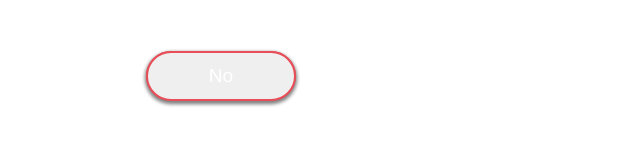
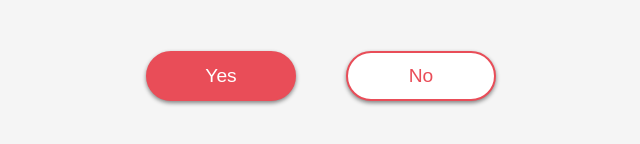
Before and after one commit to phoemous/phoemous.github.io, a plain HTML site: page index.html in a window 1280 px wide. Shown: the part 530-674 px from the top of the page, without its empty margins (319-959 px from the left). Drawn offline with Linux system fonts and the light colour scheme.

Commit message:
Update style.css

```diff
--- a/style.css
+++ b/style.css
@@ -1,17 +1,16 @@
 *
 {
     margin: 0;
-    padding:0;
+    padding: 0;
     box-sizing: border-box;
 }
 
 body {
-
     display: flex;
     justify-content: center;
-    align-Items: center;
+    align-items: center;
     min-height: 100vh;
-    background: whitesmoke:
+    background: whitesmoke;
     font-family: Verdana, Geneva, Tahoma, sans-serif;
 }
 
@@ -21,13 +20,11 @@ body {
 }
 
 h2 {
-
     text-align: center;
     font-size: 1.5em;
     color: #e94d58;
     margin: 15px 0;
 }
-
 .btn-group {
     width: 100%;
     height: 50px;
@@ -53,7 +50,7 @@ button:nth-child(1) {
     background: #e94d58;
 }
 button:nth-child(2) {
-    margin-right: 200px;
-    background white
-    color: #e94d58
+    margin-right: -200px;
+    background: white;
+    color: #e94d58;
 }
```
